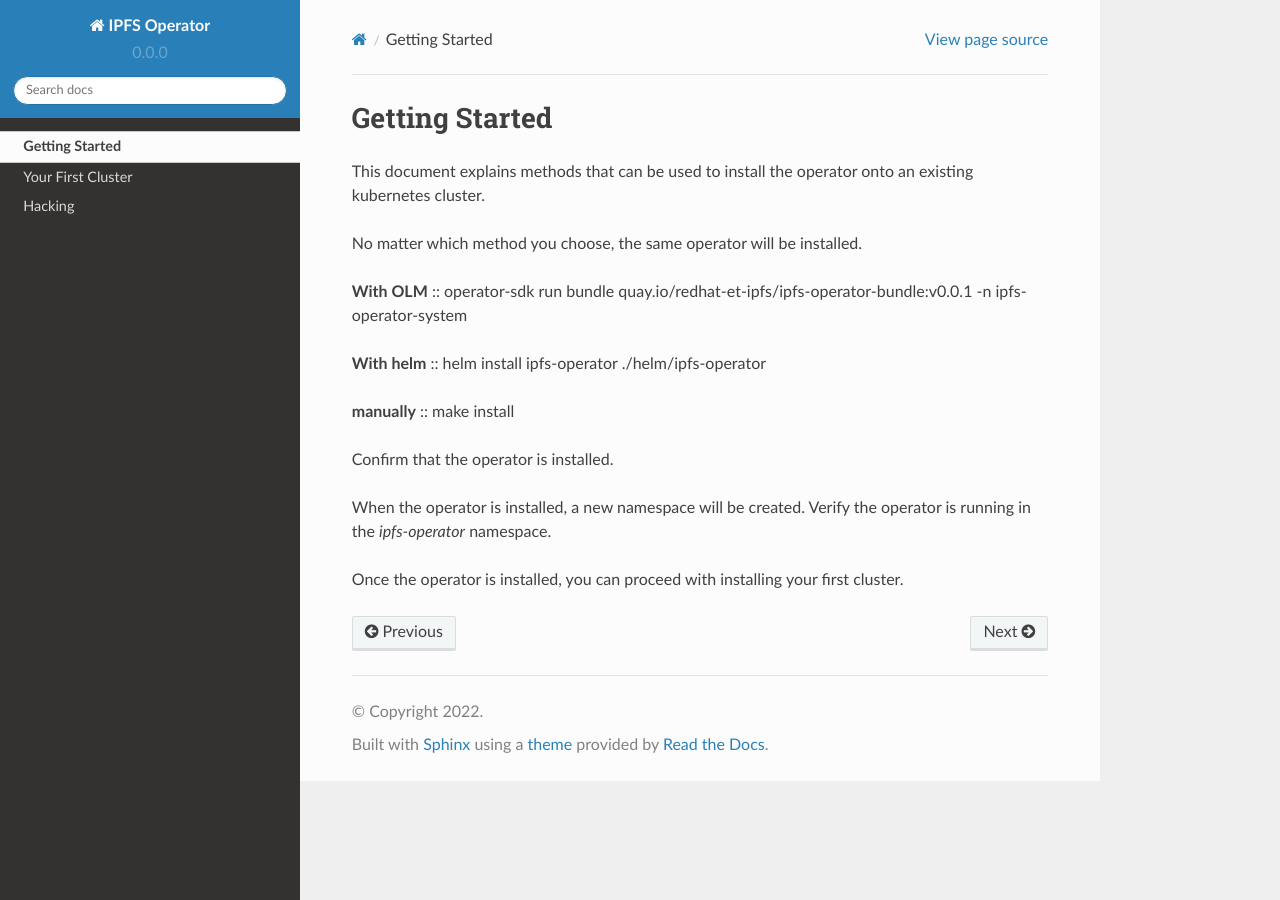
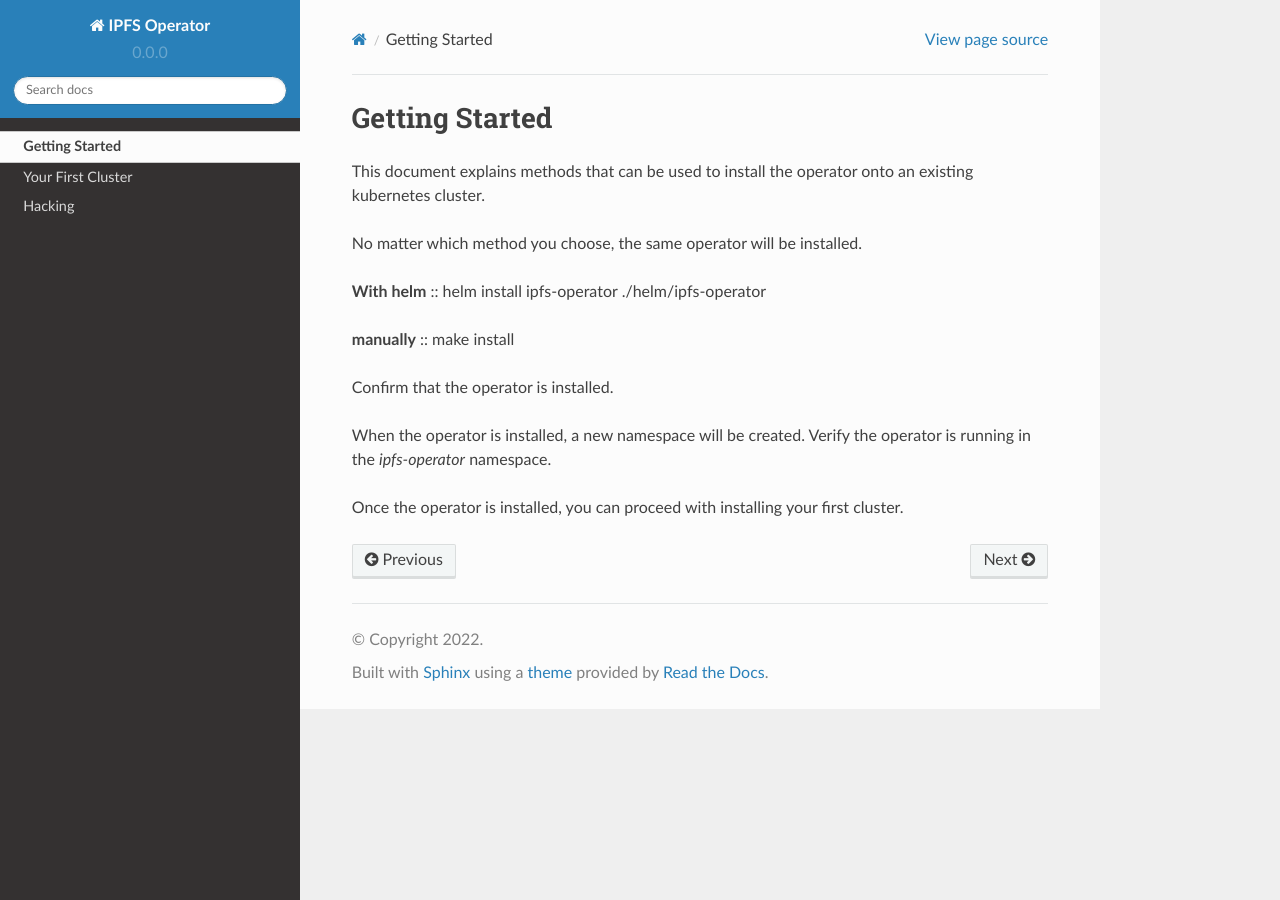
Before and after one commit to ipfs-cluster/ipfs-operator, a Sphinx documentation site: the page built from docs/source/getting_started.rst, in a window 1280 px wide. Built offline with Sphinx 7.4.7 and the Read the Docs theme 2.0.0, drawn with Linux system fonts in a browser that asks for light colours.

Commit message:
remove reference to OLM installation for now

```diff
--- a/docs/source/getting_started.rst
+++ b/docs/source/getting_started.rst
@@ -4,10 +4,6 @@ Getting Started
 This document explains methods that can be used to install the operator onto an existing kubernetes cluster.
 
 No matter which method you choose, the same operator will be installed.
-
-**With OLM**
-::
-operator-sdk run bundle quay.io/redhat-et-ipfs/ipfs-operator-bundle:v0.0.1 -n ipfs-operator-system
 
 **With helm**
 ::
```
Also changed, not shown: 5 other files.
